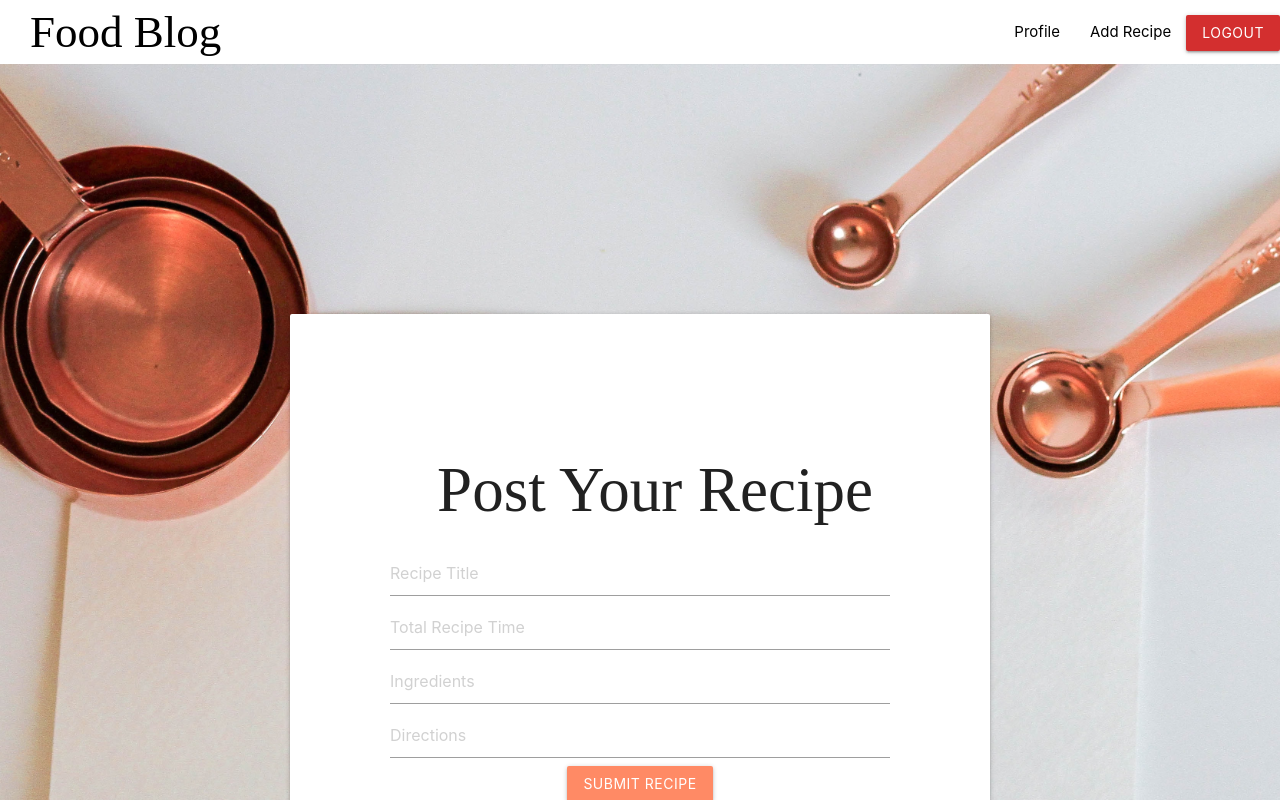
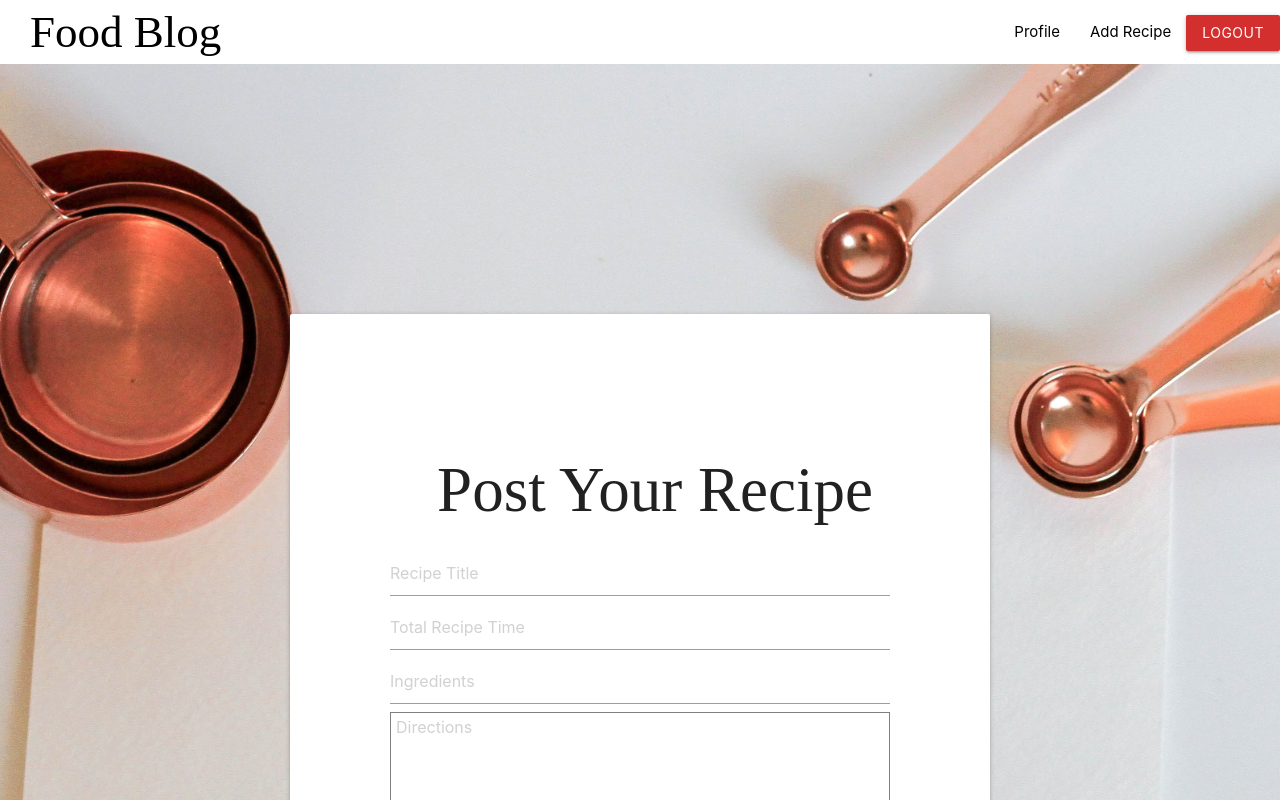
Before and after one commit to gabrielleviray/Distributed-Systems-Project, a React (Create React App) app in the folder frontend/: page /addRecipe in a window 1280 px wide. Built offline with nearby package versions, Linux system fonts and the light colour scheme; sample sign-in values are in the browser's storage; a web font is replaced by a local one.

Commit message:
Add recipe: changed directions input line to multiline text box

```diff
--- a/frontend/src/App.css
+++ b/frontend/src/App.css
@@ -40,6 +40,21 @@
   border-bottom: 1px solid #ff8a65 !important;
   box-shadow: 0 1px 0 0 #ff8a65 !important;
 }
+
+.input-field input[type=email]:focus {
+    border-bottom: 1px solid #ff8a65 !important;
+    box-shadow: 0 1px 0 0 #ff8a65 !important;
+  }
+
+  .input-field input[type=password]:focus {
+    border-bottom: 1px solid #ff8a65 !important;
+    box-shadow: 0 1px 0 0 #ff8a65 !important;
+  }
+
+  .textarea {
+    height: auto;
+    outline:#ff8a65 !important;
+  }
 
 .recipe_posts_gallery{
   display: flex;
--- a/frontend/src/components/pages/AddRecipe.js
+++ b/frontend/src/components/pages/AddRecipe.js
@@ -81,12 +81,27 @@
             onChange={(e)=>setIngredients(e.target.value)}
             />
 
-            <input
+            {/* <input
             type="text"
             placeholder="Directions"
             value={directions}
             onChange={(e)=>setDirections(e.target.value)}
-            />
+            /> */}
+
+            <textarea style={{
+                resize:"none",
+                height: "100px",
+                width: "500px",
+                padding:"5px",
+                fontSize:"16px",
+                borderColor: "#808080",
+                boxShadow:"#999"}}
+                placeholder="Directions"
+                value={directions}
+                onChange={(e)=>setDirections(e.target.value)}>
+            </textarea>
+
+
         <button className ="btn waves-effect waves-light #ff8a65 deep-orange lighten-2" onClick={()=>PostUserRecipe()}>
                 Submit Recipe
             </button>
--- a/frontend/src/components/pages/Login.js
+++ b/frontend/src/components/pages/Login.js
@@ -49,7 +49,7 @@
                 <h2 className= "food-blog-logo">Food Blog</h2>
 
                 <input
-                type="text"
+                type="email"
                 placeholder="email"
                 value={email}
                 onChange={(e)=>setEmail(e.target.value)}
```
